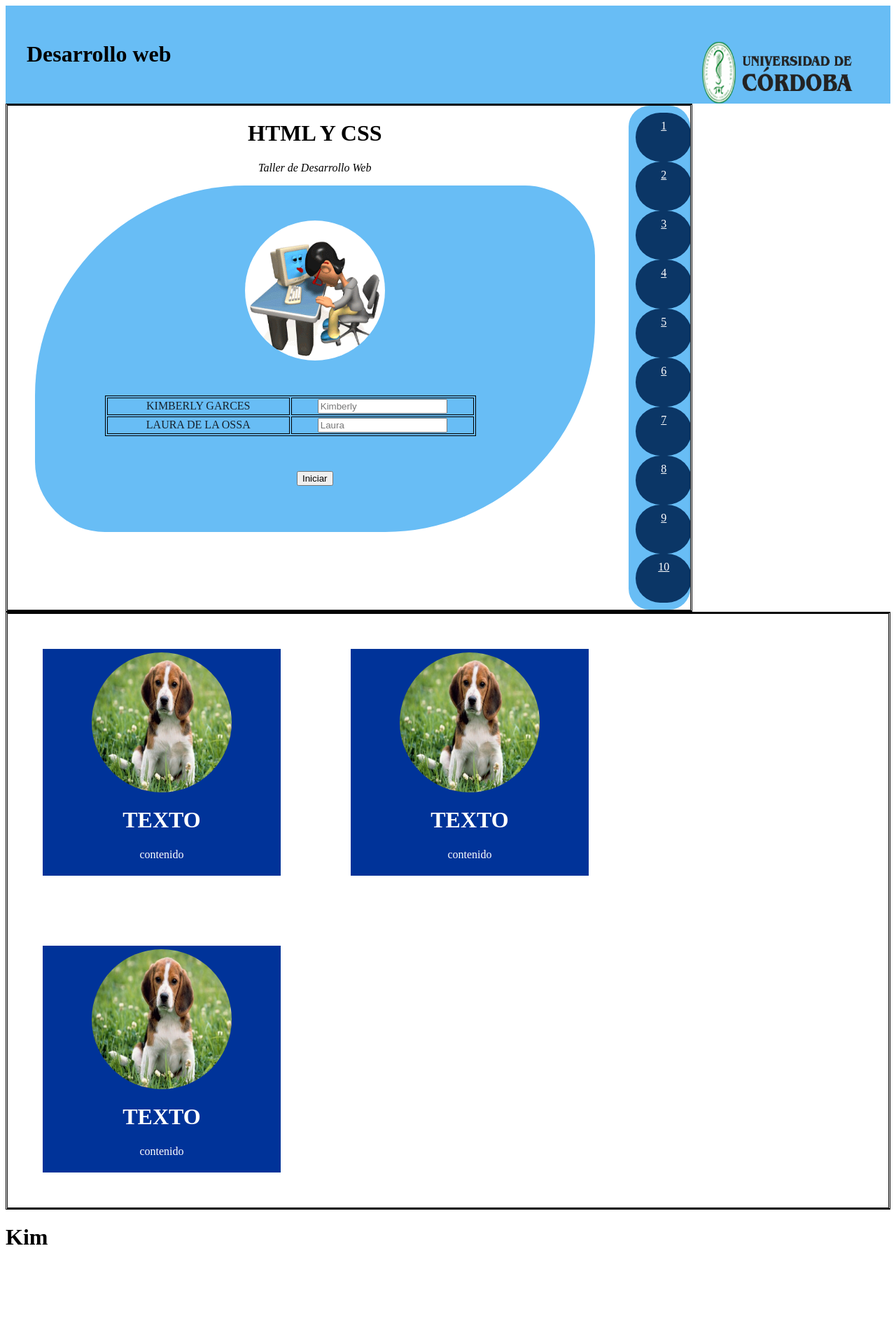
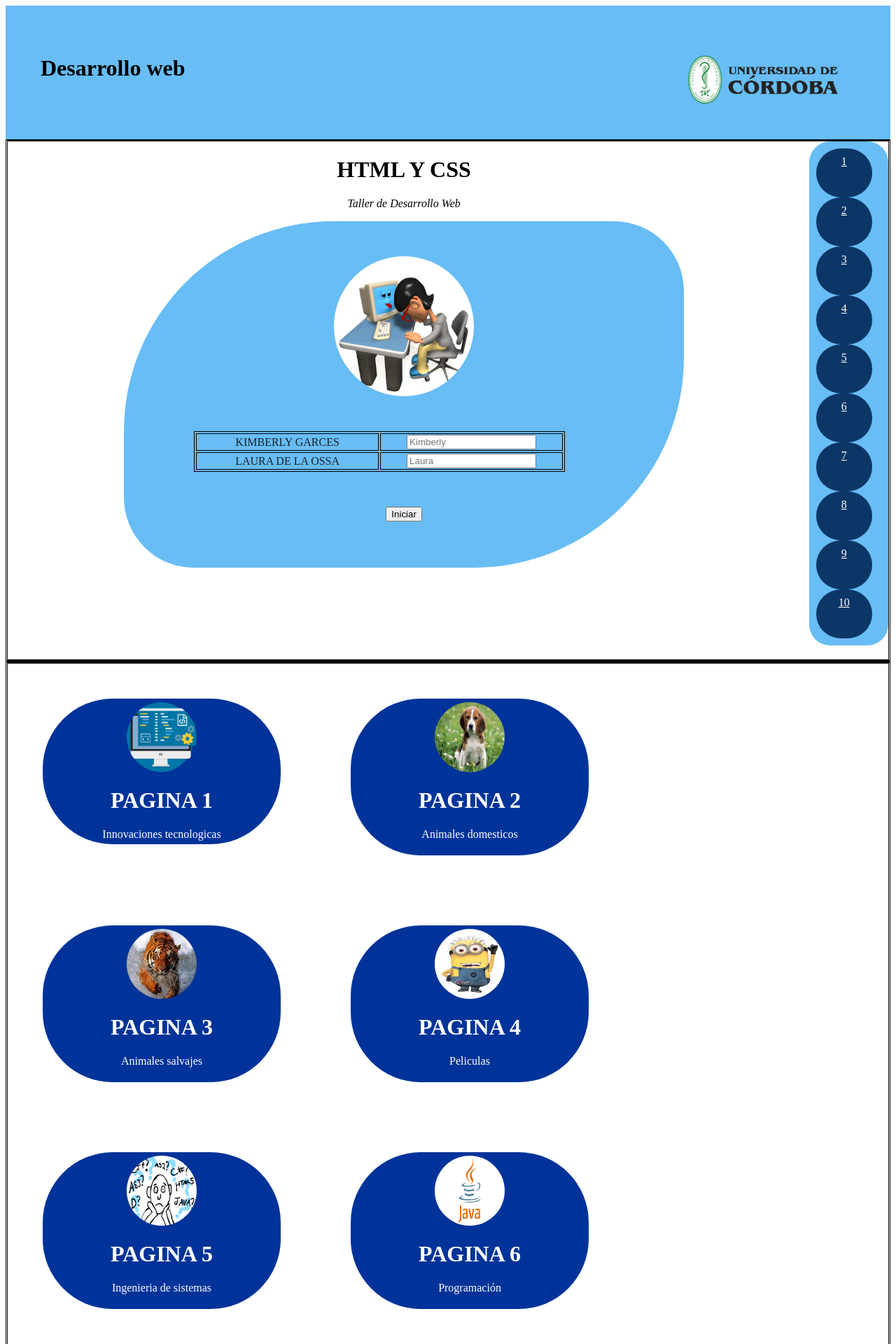
Before and after one commit to kimberlygarces/DesarrolloWeb, a PHP site: page /pagina9.php in a window 1280 px wide. Shown: the top 1920 px of the page at 70% size. Before the commit the page ends 1778 px from the top, so only its background shows below. Run offline with PHP 8.4, Linux system fonts and the light colour scheme.

Commit message:
8 nueva principal

```diff
--- a/css/style10.css
+++ b/css/style10.css
@@ -35,8 +35,8 @@ th,td {
   width: 630px;
   background-color:#0b3666;
   border-radius: 500px 500px 100px 100px;
-    margin: auto;
-    text-align: center;
+  margin: auto;
+  text-align: center;
 }
 
 .Usuario {
--- a/css/style9.css
+++ b/css/style9.css
@@ -1,7 +1,7 @@
 
 .imgRedonda {
-    width:200px;
-    height:200px;
+    width:100px;
+    height:100px;
     border-radius:150px;
 
 }
@@ -17,7 +17,9 @@
 
   background-color:#68BDF5;
   height:auto;
-  padding: 30px;
+  padding: 50px;
+  width: auto;
+  overflow: hidden;
 
 }
 #contenedor{
@@ -73,6 +75,7 @@ th,td {
   overflow: hidden;
   width:9%;
   text-align: center;
+  margin-bottom:20px;
 
 
 
@@ -86,6 +89,7 @@ width: 330px;
 margin: 50px;
 background: #039;
   text-align: center;
+  border-radius:100px;
 }
 
 
--- a/pagina9.php
+++ b/pagina9.php
@@ -59,7 +59,7 @@ ul {
 <body>
   <div id ="cabecera">
     <h1>
-    <img src="img/UNIVERSIDAD.png" align="right" width="250" height="90">Desarrollo web</h1>
+    <img src="img/UNIVERSIDAD.png" align="right" width="250" height="70">Desarrollo web</h1>
 
   </div>
 </header>
@@ -114,28 +114,78 @@ ul {
         </div>
       </div>
     </div>
+
     <div id="contenedor">
+
+      <div id ="caja1A">
+        <img src="img/4.png" class='imgRedonda'/>
+        <h1>PAGINA 1</h1>
+        <a>Innovaciones tecnologicas</a>
+      </div>
+
       <div id ="caja1A">
         <img src="img/1.jpg" class='imgRedonda'/>
-        <h1>TEXTO</h1>
-        <p>contenido</p>
+        <h1>PAGINA 2</h1>
+        <p>Animales domesticos</p>
       </div>
+
+      <div id ="caja1A">
+        <img src="img/13.jpeg" class='imgRedonda'/>
+        <h1>PAGINA 3</h1>
+        <p>Animales salvajes</p>
+      </div>
+
+
+
+      <div id ="caja1A">
+        <img src="img/18.jpeg" class='imgRedonda'/>
+        <h1>PAGINA 4</h1>
+        <p>Peliculas</p>
+      </div>
+
+      <div id ="caja1A">
+        <img src="img/6.png" class='imgRedonda'/>
+        <h1>PAGINA 5</h1>
+        <p>Ingenieria de sistemas</p>
+      </div>
+
+      <div id ="caja1A">
+        <img src="img/7.png" class='imgRedonda'/>
+        <h1>PAGINA 6</h1>
+        <p>Programación</p>
+      </div>
+
+      <div id ="caja1A">
+        <img src="img/9.png" class='imgRedonda'/>
+        <h1>PAGINA 7</h1>
+        <p>HTML</p>
+      </div>
+
+      <div id ="caja1A">
+        <img src="img/FACEBOOK.png" class='imgRedonda'/>
+        <h1>PAGINA 8</h1>
+        <p>Redes sociales</p>
+      </div>
+
+      <div id ="caja1A">
+        <img src="img/9.png" class='imgRedonda'/>
+        <h1>PAGINA 9</h1>
+        <p>principal</p>
+      </div>
+
+
+
       <div id ="caja1A">
         <img src="img/1.jpg" class='imgRedonda'/>
-        <h1>TEXTO</h1>
-        <p>contenido</p>
-      </div>
-      <div id ="caja1A">
-        <img src="img/1.jpg" class='imgRedonda'/>
-        <h1>TEXTO</h1>
-        <p>contenido</p>
-      </div>
+        <h1>PAGINA 10</h1>
+        <p>Registro</p>
     </div>
-
+</div>
 
 <footer>
 <div ="pie">
-  <h1>Kim</kim>
+  <br>
+  <a>taller de desarrollo web, se evalua HTML, CSS y posicionamiento</a>
   </div>
   </footer>
 </body>
```
